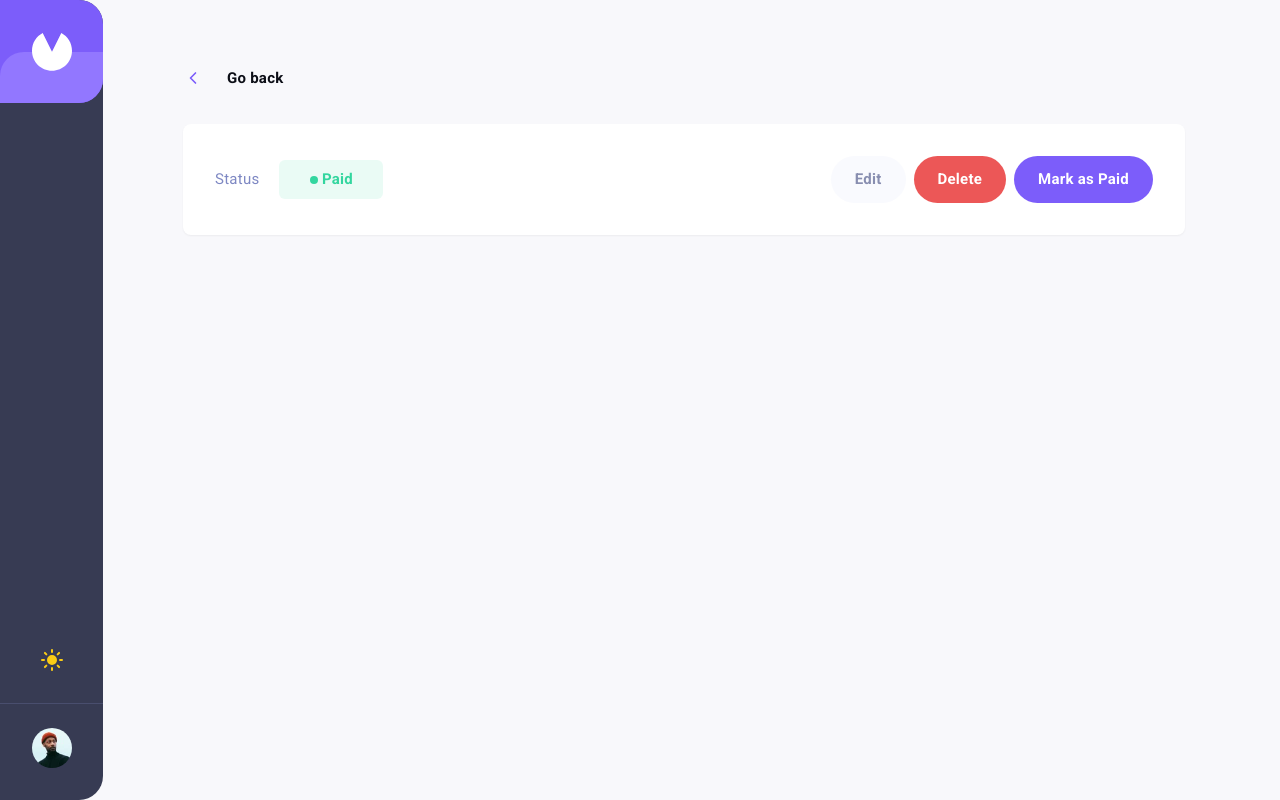
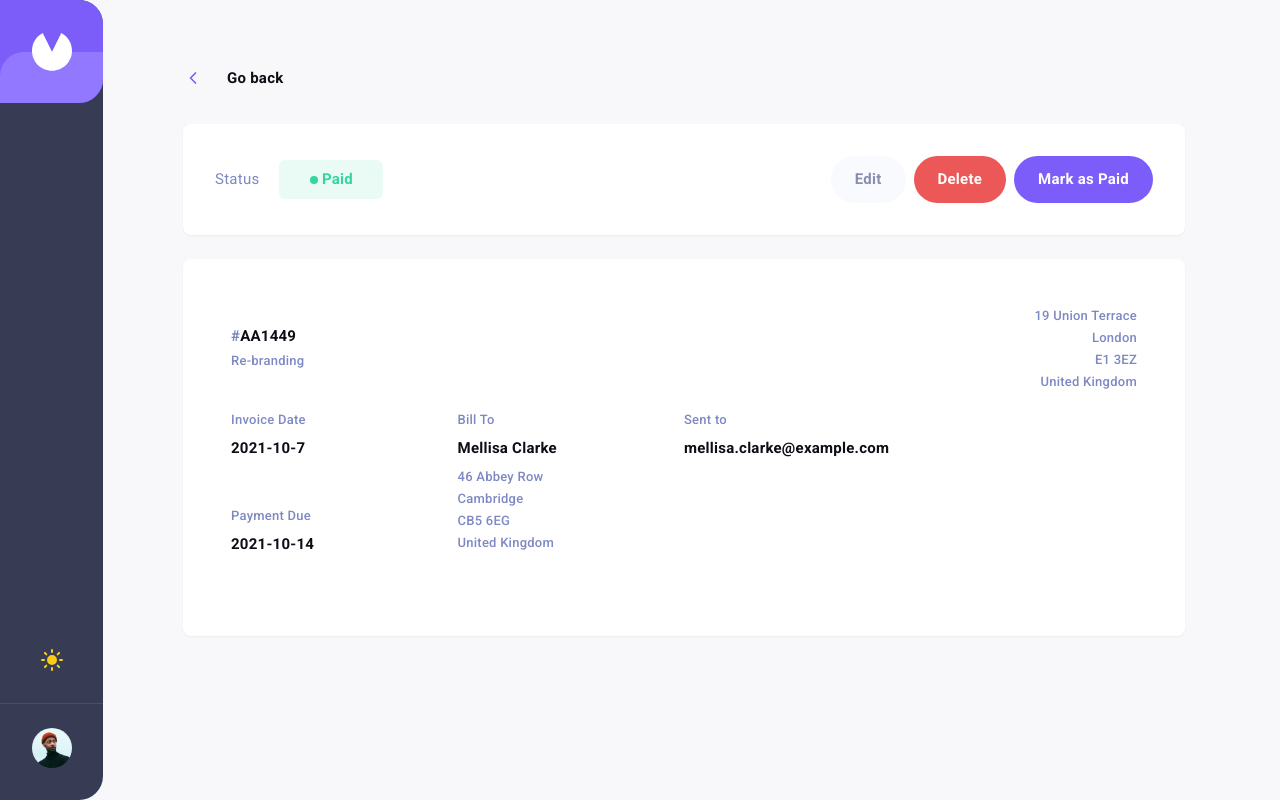
Before and after one commit to MrPatriot991/invoice-app, a React (Vite) app: page /invoice/AA1449 in a window 1280 px wide. Built offline with nearby package versions, Linux system fonts and the light colour scheme.

Commit message:
"feat(invoice): add client and sender information section"

```diff
--- a/src/features/invoices/components/details/DetailsHeader.tsx
+++ b/src/features/invoices/components/details/DetailsHeader.tsx
@@ -9,7 +9,7 @@ interface DetailsHeaderProps {
 
 const DetailsHeader = ({ buttons }: DetailsHeaderProps) => {
   return (
-    <div className="flex justify-between rounded-lg bg-container p-6 shadow-sm transition-colors duration-300 sm:p-8">
+    <div className="mb-4 flex justify-between rounded-lg bg-container p-6 shadow-sm transition-colors duration-300 sm:mb-6 sm:p-8">
       <div className="flex w-full items-center justify-between gap-5 sm:w-auto sm:justify-start">
         <p className="text-secondary transition-colors duration-300">Status</p>
         <StatusBadge status="Paid" />
--- /dev/null
+++ b/src/features/invoices/components/details/DetailsInvoice.tsx
@@ -0,0 +1,40 @@
+import { BillFormSection } from "./sections/BillFormSection";
+import { BillToSection } from "./sections/BillToSection";
+
+import type { Invoice } from "@/features/invoices/types";
+
+interface DetailsInvoiceProps {
+  invoice: Invoice;
+}
+
+const DetailsInvoice = ({ invoice }: DetailsInvoiceProps) => {
+  const {
+    id,
+    description,
+    senderAddress,
+    createdAt,
+    paymentDue,
+    clientName,
+    clientAddress,
+    clientEmail,
+  } = invoice;
+
+  return (
+    <div className="mb-14 flex-1 rounded-lg bg-container p-6 shadow-sm transition-colors duration-300 sm:mb-0 sm:p-8 lg:p-12">
+      <BillFormSection
+        id={id}
+        description={description}
+        senderAddress={senderAddress}
+      />
+      <BillToSection
+        createdAt={createdAt}
+        clientName={clientName}
+        paymentDue={paymentDue}
+        clientAddress={clientAddress}
+        clientEmail={clientEmail}
+      />
+    </div>
+  );
+};
+
+export default DetailsInvoice;
--- a/src/features/invoices/components/details/DetailsMobileFotter.tsx
+++ b/src/features/invoices/components/details/DetailsMobileFotter.tsx
@@ -11,7 +11,7 @@ const DetailsMobileFotter = ({ buttons }: DetailsMobileFotterProps) => {
   return (
     <div
       className={clsx(
-        "flex items-center justify-end gap-2 rounded-lg bg-container p-6",
+        "sticky bottom-0 left-0 right-0 flex items-center justify-end gap-2 rounded-lg bg-container p-6",
         "shadow-sm transition-colors duration-300 sm:hidden sm:p-8",
       )}
     >
--- a/src/features/invoices/components/details/index.ts
+++ b/src/features/invoices/components/details/index.ts
@@ -1,4 +1,5 @@
 import DetailsHeader from "./DetailsHeader";
 import DetailsMobileFotter from "./DetailsMobileFotter";
+import DetailsInvoice from "./DetailsInvoice";
 
-export { DetailsHeader, DetailsMobileFotter };
+export { DetailsHeader, DetailsMobileFotter, DetailsInvoice };
--- /dev/null
+++ b/src/features/invoices/components/details/sections/BillFormSection.tsx
@@ -0,0 +1,33 @@
+import type { Address } from "@/features/invoices/types";
+
+interface BillFormProps {
+  id: string;
+  description: string;
+  senderAddress: Address;
+}
+
+export const BillFormSection = ({
+  id,
+  description,
+  senderAddress,
+}: BillFormProps) => {
+  return (
+    <div className="mb-8 flex flex-col items-start gap-7 sm:mb-5 sm:flex-row sm:items-center sm:justify-between">
+      <div className="flex flex-col gap-1 sm:gap-2">
+        <h3 className="heading-s-variant text-primary transition-colors duration-300">
+          <span className="text-[var(--color-gray-500)]">#</span>
+          {id}
+        </h3>
+        <p className="body text-secondary transition-colors duration-300">
+          {description}
+        </p>
+      </div>
+      <div className="body flex flex-col items-start text-secondary transition-colors duration-300 sm:items-end sm:gap-1">
+        <p>{senderAddress.street}</p>
+        <p>{senderAddress.city}</p>
+        <p>{senderAddress.postCode}</p>
+        <p>{senderAddress.country}</p>
+      </div>
+    </div>
+  );
+};
--- /dev/null
+++ b/src/features/invoices/components/details/sections/BillToSection.tsx
@@ -0,0 +1,60 @@
+import type { Address } from "@/features/invoices/types";
+
+interface BillToProps {
+  createdAt: string;
+  paymentDue: string;
+  clientName: string;
+  clientAddress: Address;
+  clientEmail: string;
+}
+
+export const BillToSection = ({
+  createdAt,
+  paymentDue,
+  clientName,
+  clientAddress,
+  clientEmail,
+}: BillToProps) => {
+  return (
+    <div className="mb-8 grid grid-cols-2 sm:grid-cols-[1fr_1fr_2fr] md:mb-12 lg:mb-9">
+      <div className="flex flex-col justify-start gap-8 sm:justify-between">
+        <div className="flex flex-col gap-3">
+          <p className="body text-secondary transition duration-300">
+            Invoice Date
+          </p>
+          <strong className="heading-s-variant text-primary transition duration-300">
+            {createdAt}
+          </strong>
+        </div>
+        <div className="flex flex-col gap-3">
+          <p className="body text-secondary transition duration-300">
+            Payment Due
+          </p>
+          <strong className="heading-s-variant text-primary transition duration-300">
+            {paymentDue}
+          </strong>
+        </div>
+      </div>
+      <div className="flex flex-col gap-3">
+        <div className="flex flex-col gap-3">
+          <p className="body text-secondary transition duration-300">Bill To</p>
+          <strong className="heading-s-variant text-primary transition duration-300">
+            {clientName}
+          </strong>
+        </div>
+        <div className="body flex flex-col text-secondary transition duration-300 sm:gap-1">
+          <p>{clientAddress.street}</p>
+          <p>{clientAddress.city}</p>
+          <p>{clientAddress.postCode}</p>
+          <p>{clientAddress.country}</p>
+        </div>
+      </div>
+      <div className="flex flex-col gap-3">
+        <p className="body text-secondary transition duration-300">Sent to</p>
+        <strong className="heading-s-variant text-primary transition duration-300">
+          {clientEmail}
+        </strong>
+      </div>
+    </div>
+  );
+};
--- a/src/features/invoices/routes/InvoiceDetailsRoute.tsx
+++ b/src/features/invoices/routes/InvoiceDetailsRoute.tsx
@@ -1,12 +1,16 @@
-import { useNavigate } from "react-router-dom";
+import { useNavigate, useParams } from "react-router-dom";
 
 import { GoBackButton } from "@/components/ui/GoBackButton";
+import { DetailsInvoice } from "@/features/invoices/components/details";
 import {
   DetailsHeader,
   DetailsMobileFotter,
 } from "@/features/invoices/components/details";
 
 import type { ButtonVariant } from "@/components/ui/Button/Button";
+
+import { invoices } from "@/features/invoices/lib/utils/mockData";
+
 export interface ActionButton {
   text: string;
   variant: ButtonVariant;
@@ -14,7 +18,10 @@ export interface ActionButton {
 }
 
 const InvoiceDetailsRoute = () => {
+  const { id } = useParams<{ id: string }>();
   const navigate = useNavigate();
+
+  const invoiceById = invoices.find((invoice) => invoice.id === id);
 
   const handleGoBack = () => {
     navigate(-1);
@@ -26,11 +33,15 @@ const InvoiceDetailsRoute = () => {
     { text: "Mark as Paid", variant: "purple" },
   ];
 
+  if (!invoiceById) {
+    return <p>No invoice data</p>;
+  }
+
   return (
-    <div className="container mx-auto flex h-full flex-col py-8 md:py-12 lg:py-16">
+    <div className="container mx-auto py-8 md:py-12 lg:py-16">
       <GoBackButton onClick={handleGoBack} />
       <DetailsHeader buttons={actionButtons} />
-      <div className="flex-1" />
+      <DetailsInvoice invoice={invoiceById} />
       <DetailsMobileFotter buttons={actionButtons} />
     </div>
   );
```
